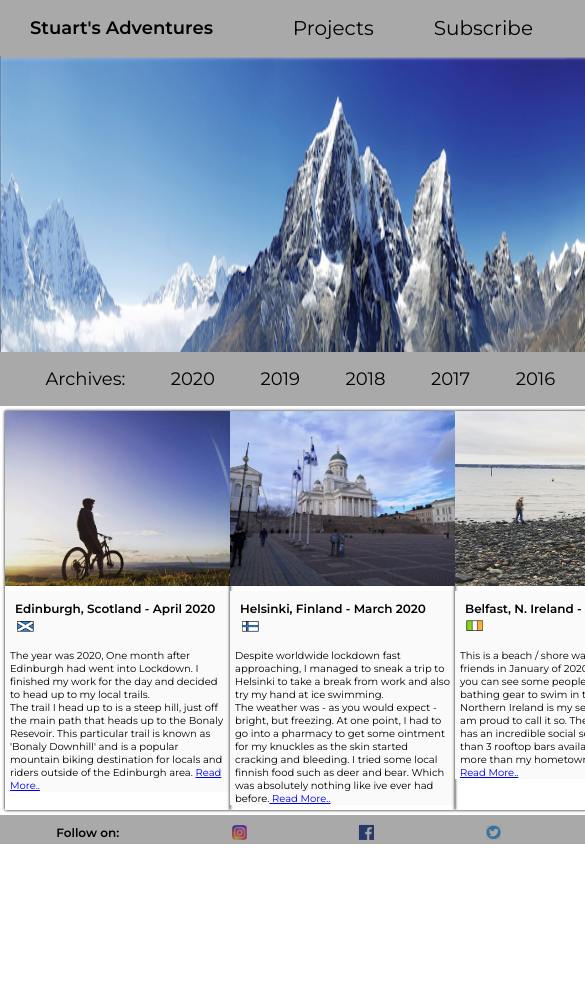
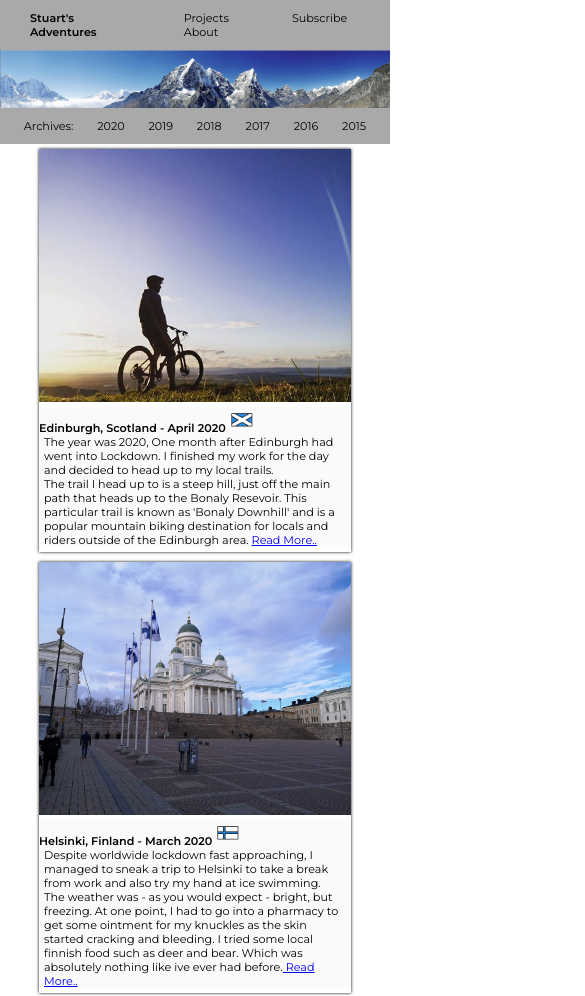
Before and after one commit to sr217/front_end_project1, a plain HTML site: page index.html in a window 390 px wide. Shown: the top 996 px of the page, 585 px wide, since content can reach past the window. Before the commit the page ends 844 px from the top, so only its background shows below. Drawn offline with Linux system fonts and the light colour scheme.

Commit message:
fixed homescreen responsiveness

```diff
--- a/css/home/style.css
+++ b/css/home/style.css
@@ -1,10 +1,21 @@
 @import url('https://fonts.googleapis.com/css2?family=Montserrat:wght@100;200;400;600&display=swap');
-@media only screen and (max-width: 1920px) {
+
+
+body {
+    margin: 0px;
+    font-family: Montserrat;
+    font-size: 20px;
+}
+
+h1, h2, h3, p {
+    font-size: 100%
+}
+
 .container{
 
     display:grid;
-          grid-template-columns: repeat(auto-fit, minmax(200px, 1fr));
-          grid-template-rows: repeat(auto-fit, minmax(200px, 1fr));
+    grid-template-columns: repeat(auto-fit, minmax(15%, auto-fit));
+    grid-template-rows: repeat(auto-fit, minmax(10%, auto-fit));
     grid-template-areas:
     "nav nav nav nav nav nav nav nav"
     "ban ban ban ban ban ban ban ban"
@@ -13,113 +24,115 @@
     "ft ft ft ft ft ft ft ft";
     height: 100vh;
 }
-      .nav {
+
+    /* Navigation Bar CSS */
+.nav{
     grid-area: nav;
+    display: flex;
+    flex-direction: row;
+    justify-content: space-between;
+    align-items: center;
+    padding: 0;
+    margin:0px;
+    background: #A9A9A9;
 }
+.nav > h1{
+    color: black;
+    padding: 0px 0px 0px 30px;
+}
+
+.nav > h1 > a {
+    color: black;
+    text-decoration: none;
+    transition-duration: 0.3s;
+}
+
+.nav > h1 > a:hover {
+    color: #d3d3d3;
+    }
+
+.nav_links > li{
+    display: inline;
+    padding: 0px 30px 0px 30px;
+    font-weight: 500;
+    text-decoration: none;
+}
+
+.nav_links > li > a {
+    text-decoration: none;
+    color: black;
+    transition-duration: 0.3s;
+}
+
+.nav_links > li > a:hover {
+    color: #d3d3d3;
+    }
+
+/* Banner CSS */
+
 .banner{
     grid-area: ban;
 }
-      .sidebar{
+
+.banner > .banner-image {
+    grid-area: ban;
+    width: 100%;
+    height: 100%;
+    object-fit: fill;
+}
+
+/* Archive CSS */
+
+.archive{
     grid-area: sd;
+    display: inline;
     background: #A9A9A9;
 }
+
+.archive_links {
+    display: flex;
+    flex-direction: row;
+    align-items: stretch;
+    justify-content: space-evenly;
+    padding-left: 0px;
+    list-style-type: none;
+}
+
+.archive_links > li > a {
+    text-decoration: none;
+    color: black;
+    transition-duration: 0.3s;
+}
+
+.archive_links li a:hover{
+    color: #d3d3d3;
+}
+
+/* Main Content CSS*/
+
 .content{
     display: flex;
     flex-direction: row;
     justify-content: center;
     grid-area: main;
-      }
-      .banner-image {
-        width: 100%;
-        height: 300px;
-        padding: 0px;
+    padding: 5px 0px 0px 0px;
 }
 
-      .profile_blog_image {
-        width: 500px;
-        height: 400px;
-        box-shadow: 0 0 3px rgba(0,0,0,1);
-        flex-shrink: 0;
-    }
 
-    .social_icon {
-        padding-top: 10px;
-        mix-blend-mode: multiply;
-        width: 30px;
-        height: 30px;
-        flex-shrink: 0;
-    }
-    .footer{
-      grid-area: ft;
-      background: #A9A9A9;
-      display: flex;
-      flex-direction: row;
-      justify-content: space-around;
+ /* Blog Card Css */
 
-    }
-
-    .footer h3 {
-        padding-top: 10px;
-        font-size: 12px;
-    }
-    header{
-      grid-area: nav;
-      display: flex;
-      flex-direction: row;
-      height: 50px;
-      justify-content: space-between;
-      align-items: center;
-      padding: 30px 10%;
-      margin:0px;
-      background: #A9A9A9;
-    }
-    h1{
-        color: black;
-    }
-
-    h1 a {
-      color: black;
-      text-decoration: none;
-      transition-duration: 0.3s;
-      }
-
-  h1 a:hover {
-      color: #d3d3d3;
-  }
-
-  .nav_links li{
-      display: inline;
-      padding: 30px;
-      font-weight: 500;
-      font-size: 16px;
-      text-decoration: none;
-  }
-
-  .nav_links li a {
-      font-size: 20px;
-      text-decoration: none;
-      color: black;
-      transition-duration: 0.3s;
-  }
-
-  .nav_links li a:hover {
-      color: #d3d3d3;
-      }
 .blog {
     margin: 0 auto;
-        /*padding: 5px;*/
     display: flex;
     flex-direction: column;
-        max-width: 500px;
+    max-width: 20%;
+    height: auto;
     box-shadow: 0 0 3px rgba(0,0,0,1);
-    }
-    h2, p {
-        padding: 10px;
 }
 
 .blog_image {
-        width: 500px;
-        height: 400px;
+    width: 100%;
+    height: 15vw;
 }
 .hvr-bounce-out {
     display: inline-block;
@@ -138,42 +151,127 @@
 }
 .blog_content {
     background: #fafafa;
-        margin-top: 0px;
-        margin-bottom: 0px;
+    margin-top: 5px;
+    margin-bottom: 5px;
+}
+
+.blog_content > h2 {
+    margin: 0px;
+}
+
+.blog_content > p {
+    margin: 0px;
+    padding: 0px 5px 0px 5px;
 }
 
 .small_flag {
-        height: 30px;
-        width: 30px;
+    height: 8%;
+    width: 8%;
+}
+
+/* Footer CSS */
+
+.footer{
+    grid-area: ft;
+    background: #A9A9A9;
+    display: flex;
+    flex-direction: row;
+    justify-content: space-around;
+}
+
+.footer > h3 {
+    margin: 2%;
 
 }
 
-    .sidebar {
-      display: inline;
+.social_icon {
+    padding-top: 10px;
+    mix-blend-mode: multiply;
+    width: 2vw;
+    height: 2vh;
+    flex-shrink: 0;
 }
-  .archive_links {
-      padding-left: 0px;
-      list-style-type: none;
+/* For small screens*/
+@media screen and (min-width:0px) and (max-width: 499px) {
+
+  h1, h2, h3, ul, p {
+    font-size: 0.7rem;
   }
 
-  ul {
-      display: flex;
-      align-items: stretch;
-      justify-content: space-evenly;
+  .container{
+
+    display:grid;
+    grid-template-columns: repeat(auto-fit, minmax(15%, auto-fit));
+    grid-template-rows: repeat(auto-fit, minmax(10%, auto-fit));
+    grid-template-areas:
+    "nav nav"
+    "ban ban"
+    "sd sd"
+    "main main"
+    "main main"
+    "main main"
+    "ft ft";
+    height: 100vh;
 }
 
-  .archive_links li {
-      font-size: 36px;
+.content{
+  display: flex;
+  flex-direction: column;
+  justify-content: space-evenly;
+  grid-area: main;
 }
 
-  .archive_links li a{
-      font-size: 36px;
-      text-decoration: none;
-      color: black;
-      transition-duration: 0.3s;
+.blog {
+  max-width: 80%;
+  margin-bottom: 10px;
 }
 
-  .archive_links li a:hover{
-      color: #d3d3d3;
+.blog_image {
+  width: 100%;
+  height: 30vh;
 }
+
 }
+/* For Medium screens*/
+@media screen and (min-width: 500px) and (max-width:1000px) {
+
+  h1, h2, h3, ul, p {
+    font-size: 0.7em;
+  }
+  .container{
+
+    display:grid;
+    grid-template-columns: repeat(auto-fit, minmax(15%, auto-fit));
+    grid-template-rows: repeat(auto-fit, minmax(10%, auto-fit));
+    grid-template-areas:
+    "nav nav nav nav"
+    "ban ban ban ban"
+    "sd sd sd sd"
+    "main main main main"
+    "main main main main"
+    "main main main main"
+    "ft ft ft ft";
+    height: 100vh;
+}
+
+.content{
+  display: flex;
+  flex-direction: column;
+  justify-content: space-evenly;
+  grid-area: main;
+}
+
+.blog {
+  max-width: 80%;
+  margin-bottom: 10px;
+}
+
+.blog_image {
+  width: 100%;
+  height: 50vh;
+}
+
+}
+
+
+/*}*/
--- a/css/home/style_med.css
+++ /dev/null
@@ -1,203 +0,0 @@
-@import url('https://fonts.googleapis.com/css2?family=Montserrat:wght@100;200;400;600&display=swap');
-
-@media only screen and (max-width: 1280px) {
-/* 1280px screen width - Macbook Pro 13 inch*/
-body {
-    margin: 0px;
-    font-family: Montserrat;
-}
-
-.container{
-
-          display:grid;
-          grid-template-columns: repeat(auto-fit, minmax(200px, auto));
-          grid-template-rows: repeat(auto-fit, minmax(25px, auto));
-          grid-template-areas:
-          "nav nav nav nav nav nav nav nav"
-          "ban ban ban ban ban ban ban ban"
-          "sd sd sd sd sd sd sd sd"
-          "main main main main main main main main"
-          "main main main main main main main main"
-          "main main main main main main main main"
-          "ft ft ft ft ft ft ft ft";
-          height: 100vh;
-      }
-      .banner{
-      grid-area: ban;
-      }
-
-      .banner-image {
-        max-width:100%;
-        max-height:100%;
-      }
-      .archive{
-        grid-area: sd;
-        background: #A9A9A9;
-      }
-      .content{
-        display: flex;
-        flex-direction: row;
-        justify-content: center;
-        grid-area: main;
-        padding: 5px;
-      }
-      .profile_blog_image {
-        width: 250px;
-        height: 200px;
-        box-shadow: 0 0 3px rgba(0,0,0,1);
-        flex-shrink: 0;
-    }
-
-    .social_icon {
-        padding-top: 10px;
-        mix-blend-mode: multiply;
-        width: 15px;
-        height: 15px;
-        flex-shrink: 0;
-    }
-    .footer{
-      grid-area: ft;
-      background: #A9A9A9;
-      display: flex;
-      flex-direction: row;
-      justify-content: space-around;
-
-    }
-
-    .footer h3 {
-        font-size: 12px;
-        margin: 0px;
-    }
-
-    /* NAV BAR */
-   .nav{
-      grid-area: nav;
-      display: flex;
-      flex-direction: row;
-      flex-shrink: 1;
-      justify-content: space-between;
-      align-items: center;
-      padding: 0;
-      margin:0px;
-      background: #A9A9A9;
-    }
-    h1{
-        color: black;
-        padding: 0px 0px 0px 30px;
-        font-size: 18px;
-    }
-
-    h1 a {
-      color: black;
-      text-decoration: none;
-      transition-duration: 0.3s;
-      }
-
-  h1 a:hover {
-      color: #d3d3d3;
-  }
-
-  .nav_links li{
-      display: inline;
-      padding: 0px 30px 0px 30px;
-      font-weight: 500;
-      font-size: 16px;
-      text-decoration: none;
-  }
-
-  .nav_links li a {
-      text-decoration: none;
-      color: black;
-      transition-duration: 0.3s;
-  }
-
-  .nav_links li a:hover {
-      color: #d3d3d3;
-      }
-
- /* BLOG CARDS */
-      .blog {
-        margin: 0 auto;
-        /*padding: 5px;*/
-        display: flex;
-        flex-direction: column;
-        max-width: 225px;
-        box-shadow: 0 0 3px rgba(0,0,0,1);
-    }
-
-    h2 {
-        font-size: 12px
-    }
-    p {
-        font-size: 10px;
-    }
-
-    .blog_image {
-        width: 225px;
-        height: 175px;
-    }
-    .hvr-bounce-out {
-        display: inline-block;
-        vertical-align: middle;
-        -webkit-transform: perspective(1px) translateZ(0);
-        transform: perspective(1px) translateZ(0);
-        box-shadow: 0 0 1px rgba(0, 0, 0, 0);
-        -webkit-transition-duration: 0.5s;
-        transition-duration: 0.5s;
-      }
-      .hvr-bounce-out:hover, .hvr-bounce-out:focus, .hvr-bounce-out:active {
-        -webkit-transform: scale(0.8);
-        transform: scale(0.8);
-        -webkit-transition-timing-function: cubic-bezier(0.47, 2.02, 0.31, -0.36);
-        transition-timing-function: cubic-bezier(0.47, 2.02, 0.31, -0.36);
-      }
-    .blog_content {
-        background: #fafafa;
-        margin-top: 5px;
-        margin-bottom: 5px;
-    }
-
-    .blog_content > h2 {
-        margin: 0px;
-    }
-
-    .blog_content > p {
-        margin: 0px;
-        padding: 0px 5px 0px 5px;
-    }
-
-    .small_flag {
-        height: 20px;
-        width: 20px;
-
-    }
-    /* ARCHIVE */
-    .archive {
-      display: inline;
-  }
-  .archive_links {
-      padding-left: 0px;
-      list-style-type: none;
-  }
-
-  ul {
-      display: flex;
-      align-items: stretch;
-      justify-content: space-evenly;
-  }
-
-  .archive_links li {
-      font-size: 18px;
-  }
-
-  .archive_links li a{
-      font-size: 18px;
-      text-decoration: none;
-      color: black;
-      transition-duration: 0.3s;
-  }
-
-  .archive_links li a:hover{
-      color: #d3d3d3;
-  }
-}
--- a/index.html
+++ b/index.html
@@ -6,14 +6,13 @@
     <meta
       content="width=device-width, initial-scale=1, maximum-scale=1"
       name="viewport"/>
-      <link rel="stylesheet" href="css/home/style.css"> <!--// FOR LARGE SCREENS 27INCH ACER-->
-      <link rel="stylesheet" href="css/home/style_med.css"> <!-- FOR LAPTOP SCREEN MACBOOK 13 INCH-->
+      <!-- <link rel="stylesheet" href="css/home/style.css"> --> <!--// FOR LARGE SCREENS 27INCH ACER-->
+      <link rel="stylesheet" href="css/home/style.css"> <!-- FOR LAPTOP SCREEN MACBOOK 13 INCH-->
   </head>
   <body>
   <div class = "container">
     <div class = "nav box">
       <h1><a href="index.html">Stuart's Adventures</a></h1>
-      <nav>
         <ul class = "nav_links">
           <li><a href="#">Projects</a></li>
           <li><a href="#">Subscribe</a></li>
```
Also changed, not shown: img/synth_mountain.jpg (added). Lines whose indentation alone changed are shown as unchanged.
